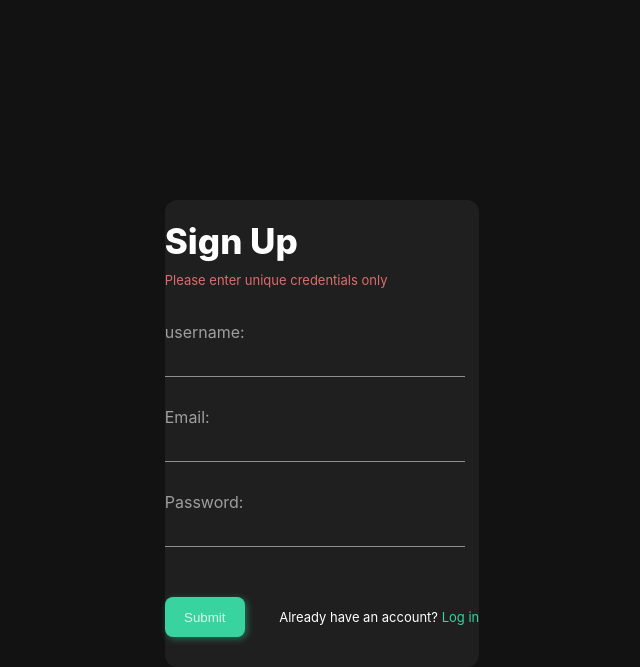
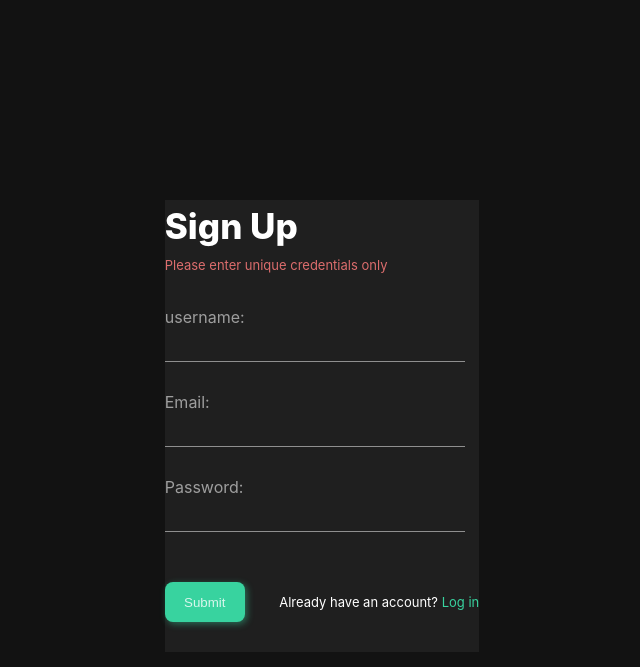
Before and after one commit to code-with-rajeev/algostrike, a Django app: page /register in a window 1280 px wide. Shown: the part 244-911 px from the top of the page, without its empty margins (286-926 px from the left). Run offline with Django 5.2, Linux system fonts and the light colour scheme.

Commit message:
Update register.html

```diff
--- a/templates/register.html
+++ b/templates/register.html
@@ -64,26 +64,24 @@ h1 {
   margin-right: 5%;
   max-width: 500px;
   max-height: 550px;
+  box-shadow: 5p 5px 1px rgba(0,0,0, 0.199);
+  background: #1f1f1f;
 }
 
 .form-container {
   display: flex;
   justify-content: center;
   align-items: center;
-
-  max-width: 500px;
-  max-height: 550px;
   width: 100%;
-  margin-top: 5px 5%;
-  padding-top: 20px ;
+  margin-top: 5px;
+  padding-top: 20px 5%;
 
   border-radius: 12px;
 
   display: flex;
   justify-content: center;
   flex-direction: column;
-  box-shadow: 5p 5px 1px rgba(0,0,0, 0.199);
-  background: #1f1f1f;
+
 }
 
 .message {
```
